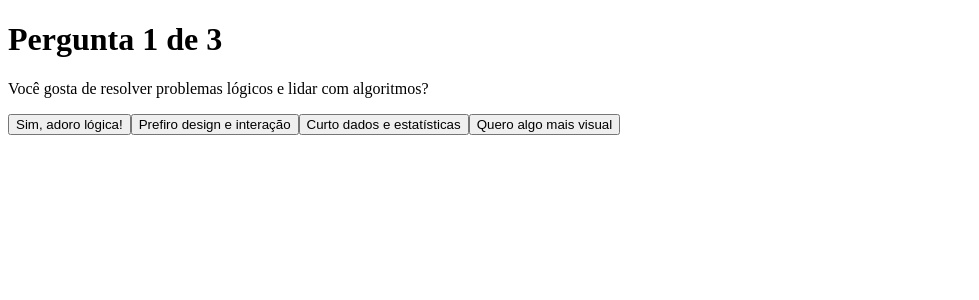
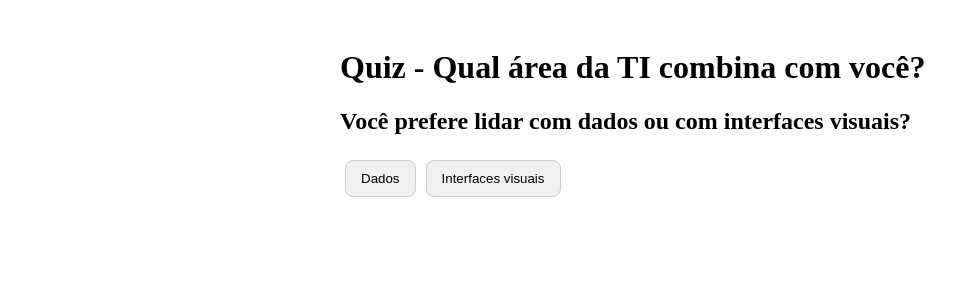
Before and after one commit to dinizdaniel284/ti-saude-frontend, a Next.js app: page /quiz-ti in a window 1280 px wide. Shown: the top 300 px of the page, without its empty margins (0-979 px from the left). Built offline with nearby package versions, Linux system fonts and the light colour scheme.

Commit message:
Update quiz-ti.tsx

```diff
--- a/pages/quiz-ti.tsx
+++ b/pages/quiz-ti.tsx
@@ -1,96 +1,92 @@
-"use client";
-import React, { useState } from "react";
-import { motion } from "framer-motion";
+import React, { useState } from 'react';
 
-const questions = [
+type Pergunta = {
+  pergunta: string;
+  opcoes: string[];
+};
+
+const perguntas: Pergunta[] = [
   {
-    question: "Você gosta de resolver problemas lógicos e lidar com algoritmos?",
-    options: [
-      { text: "Sim, adoro lógica!", area: "backend" },
-      { text: "Prefiro design e interação", area: "frontend" },
-      { text: "Curto dados e estatísticas", area: "dados" },
-      { text: "Quero algo mais visual", area: "frontend" },
-    ],
+    pergunta: 'Você prefere lidar com dados ou com interfaces visuais?',
+    opcoes: ['Dados', 'Interfaces visuais'],
   },
   {
-    question: "Tem interesse em bancos de dados e estruturas de dados?",
-    options: [
-      { text: "Sim, bastante", area: "backend" },
-      { text: "Não muito", area: "frontend" },
-      { text: "Sim, principalmente para análise", area: "dados" },
-      { text: "Prefiro trabalhar com telas", area: "frontend" },
-    ],
+    pergunta: 'Você tem interesse em bancos de dados?',
+    opcoes: ['Sim', 'Não'],
   },
   {
-    question: "Gosta de transformar dados em gráficos e relatórios?",
-    options: [
-      { text: "Sim, amo!", area: "dados" },
-      { text: "Gosto, mas prefiro programar lógica", area: "backend" },
-      { text: "Não muito", area: "frontend" },
-      { text: "Curto design", area: "frontend" },
-    ],
+    pergunta: 'Você se interessa por design e experiência do usuário?',
+    opcoes: ['Sim', 'Não'],
+  },
+  {
+    pergunta: 'Você gosta de automatizar tarefas repetitivas?',
+    opcoes: ['Sim', 'Não'],
+  },
+  {
+    pergunta: 'Você prefere desenvolver aplicativos ou analisar informações?',
+    opcoes: ['Desenvolver aplicativos', 'Analisar informações'],
+  },
+  {
+    pergunta: 'Você se interessa por segurança digital?',
+    opcoes: ['Sim', 'Não'],
   },
 ];
 
-const QuizTI = () => {
-  const [currentQuestion, setCurrentQuestion] = useState(0);
-  const [scores, setScores] = useState({ frontend: 0, backend: 0, dados: 0 });
-  const [result, setResult] = useState("");
+export default function QuizTI() {
+  const [respostas, setRespostas] = useState<string[]>([]);
+  const [resultado, setResultado] = useState('');
 
-  const handleAnswer = (area) => {
-    const newScores = { ...scores, [area]: scores[area] + 1 };
-    setScores(newScores);
+  const handleResposta = (resposta: string) => {
+    const novasRespostas = [...respostas, resposta];
+    setRespostas(novasRespostas);
 
-    if (currentQuestion + 1 < questions.length) {
-      setCurrentQuestion(currentQuestion + 1);
-    } else {
-      const topArea = Object.entries(newScores).reduce((a, b) => (a[1] > b[1] ? a : b))[0];
-      setResult(topArea);
+    if (novasRespostas.length === perguntas.length) {
+      const dados = novasRespostas.filter((r) => r === 'Dados').length;
+      const design = novasRespostas.filter((r) => r === 'Interfaces visuais').length;
+      const analisar = novasRespostas.filter((r) => r === 'Analisar informações').length;
+      const desenvolver = novasRespostas.filter((r) => r === 'Desenvolver aplicativos').length;
+
+      if (dados >= 2 || analisar >= 2) {
+        setResultado('Você tem perfil para área de **Análise de Dados** ou **Banco de Dados**!');
+      } else if (design >= 2) {
+        setResultado('Você tem perfil para área de **Front-End** ou **UX/UI Design**!');
+      } else if (desenvolver >= 2) {
+        setResultado('Você tem perfil para **Desenvolvimento Back-End**!');
+      } else {
+        setResultado('Você pode explorar áreas como **Segurança da Informação** ou **DevOps**!');
+      }
     }
   };
 
   return (
-    <div className="min-h-screen bg-gradient-to-br from-blue-50 to-blue-100 flex items-center justify-center p-4">
-      <div className="bg-white rounded-2xl shadow-2xl w-full max-w-2xl p-6 md:p-10">
-        {result ? (
-          <motion.div
-            initial={{ opacity: 0, y: 50 }}
-            animate={{ opacity: 1, y: 0 }}
-            transition={{ duration: 0.6 }}
-            className="text-center"
-          >
-            <h2 className="text-3xl font-bold text-blue-700 mb-4">Você combina com: {result.toUpperCase()}</h2>
-            <p className="text-gray-700 text-lg">Explore mais sobre essa área e mergulhe na TI!</p>
-          </motion.div>
-        ) : (
-          <motion.div
-            key={currentQuestion}
-            initial={{ opacity: 0, x: 30 }}
-            animate={{ opacity: 1, x: 0 }}
-            transition={{ duration: 0.4 }}
-          >
-            <h1 className="text-2xl font-bold text-blue-700 mb-6">
-              Pergunta {currentQuestion + 1} de {questions.length}
-            </h1>
-            <p className="text-lg font-medium text-gray-800 mb-4">{questions[currentQuestion].question}</p>
-            <div className="space-y-4">
-              {questions[currentQuestion].options.map((opt, idx) => (
-                <motion.button
-                  key={idx}
-                  whileHover={{ scale: 1.03 }}
-                  whileTap={{ scale: 0.97 }}
-                  onClick={() => handleAnswer(opt.area)}
-                  className="w-full bg-blue-600 hover:bg-blue-700 text-white py-3 px-6 rounded-xl shadow-md transition"
-                >
-                  {opt.text}
-                </motion.button>
-              ))}
-            </div>
-          </motion.div>
-        )}
-      </div>
+    <div style={{ maxWidth: '600px', margin: 'auto', padding: '20px' }}>
+      <h1>Quiz - Qual área da TI combina com você?</h1>
+      {respostas.length < perguntas.length ? (
+        <div>
+          <h2>{perguntas[respostas.length].pergunta}</h2>
+          {perguntas[respostas.length].opcoes.map((opcao, idx) => (
+            <button
+              key={idx}
+              onClick={() => handleResposta(opcao)}
+              style={{
+                margin: '5px',
+                padding: '10px 15px',
+                borderRadius: '8px',
+                border: '1px solid #ccc',
+                backgroundColor: '#f0f0f0',
+                cursor: 'pointer',
+              }}
+            >
+              {opcao}
+            </button>
+          ))}
+        </div>
+      ) : (
+        <div>
+          <h2>Resultado:</h2>
+          <p>{resultado}</p>
+        </div>
+      )}
     </div>
   );
-};
-
-export default QuizTI;
+}
```
